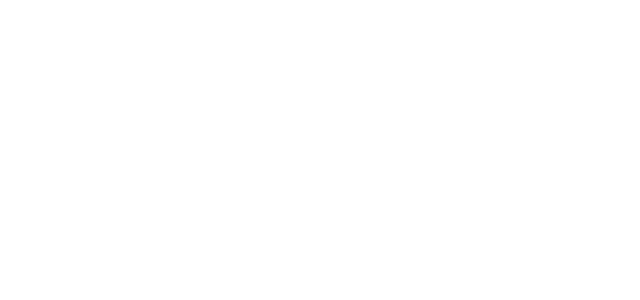
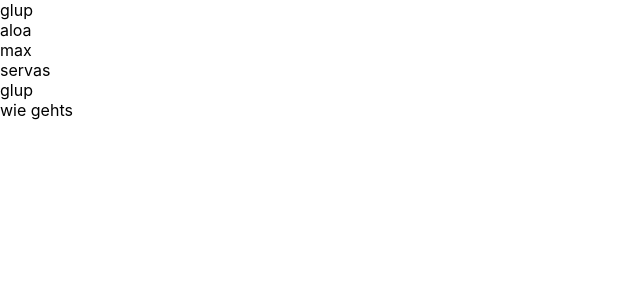
Before and after one commit to Glup3/switch-chat, a React (Create React App) app: page / in a window 1280 px wide. Shown: the top 300 px of the page, without its empty margins (0-640 px from the left). Built offline with nearby package versions, Linux system fonts and the light colour scheme.

Commit message:
display dummy data

```diff
--- a/src/components/MessageList.js
+++ b/src/components/MessageList.js
@@ -1,10 +1,32 @@
 import React, { Component } from 'react';
+
+const DUMMY_DATA = [
+  {
+    senderId: 'glup',
+    text: "aloa"
+  },
+  {
+    senderId: 'max',
+    text: "servas"
+  },
+  {
+    senderId: 'glup',
+    text: "wie gehts"
+  },
+]
 
 class MessageList extends Component {
   render() {
     return (
       <div className="message-list">
-
+        { DUMMY_DATA.map((message, index) => {
+          return (
+            <div key={ index }>
+              <div>{ message.senderId }</div>
+              <div>{ message.text }</div>
+            </div>
+          )
+        }) }
       </div>
     )
   }
```
